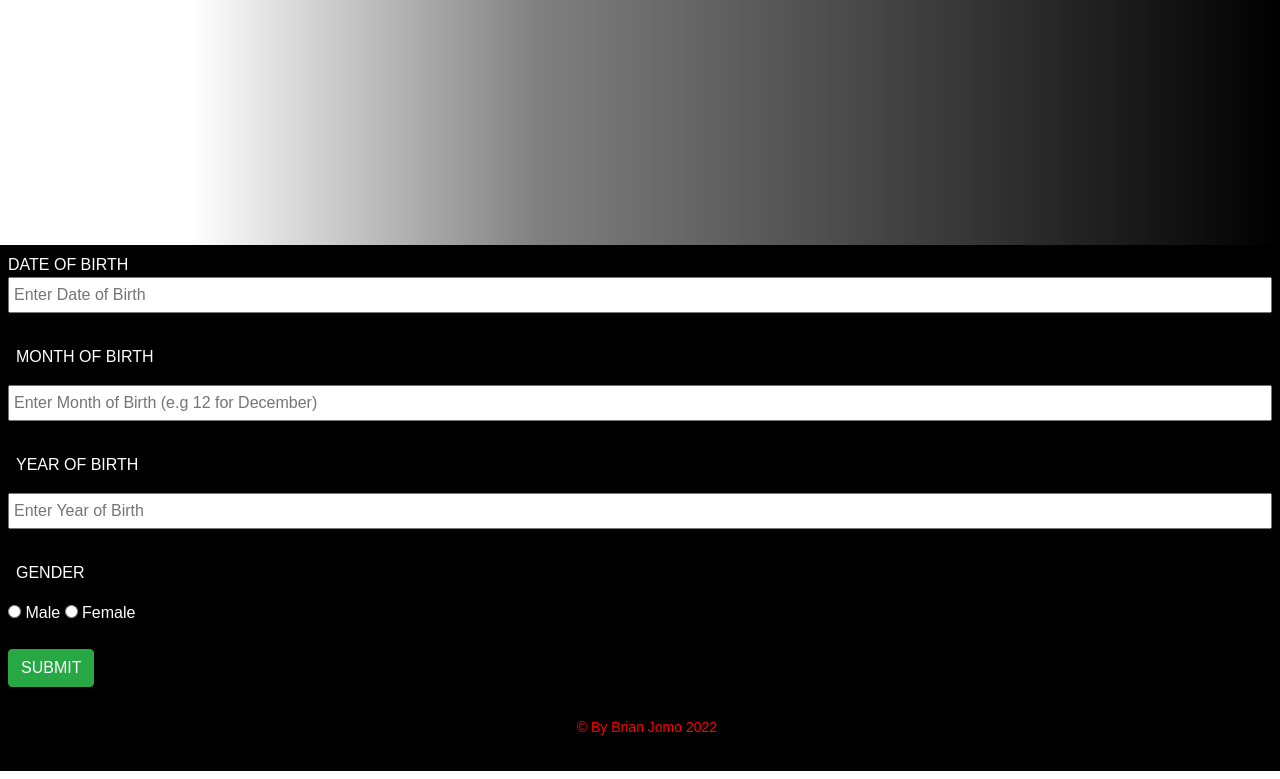
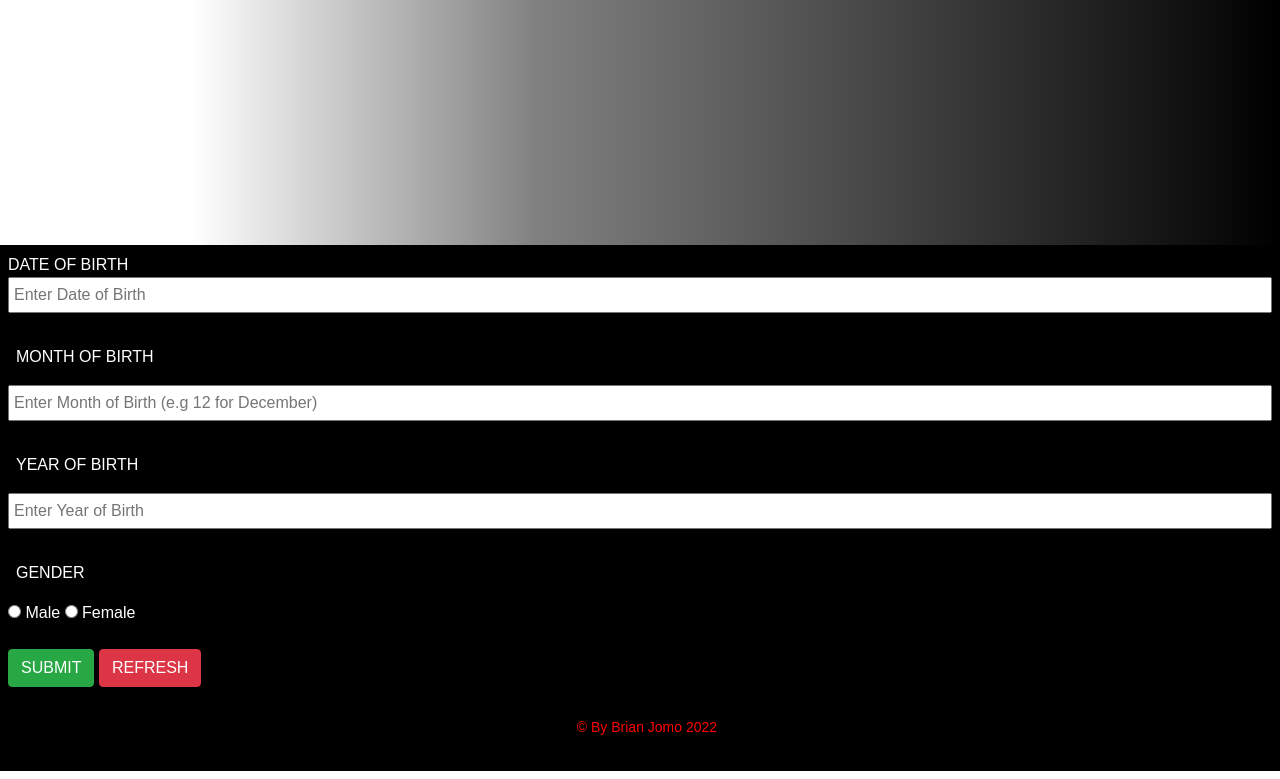
Before and after one commit to BrianJomo/Name-Validation-Project, a plain HTML site: page index.html in a window 1280 px wide. Shown: the part 675-1454 px from the top of the page. Drawn offline with nearby package versions, Linux system fonts and the light colour scheme.

Commit message:
It will add a button in the website.

```diff
--- a/index.html
+++ b/index.html
@@ -86,6 +86,7 @@
           <input type="radio" name="gender" id="Man" value="male"> Male
           <input type="radio" name="gender" id="Woman" value="female"> Female<br><br>
           <input type="submit" value="SUBMIT" class="btn btn-success" onclick="calc()">
+          <input type="submit" value="REFRESH" class="btn btn-danger" onclick="b.refreshPage()">
       </form>
 
     <p class="Final">© By Brian Jomo 2022</p>
```
